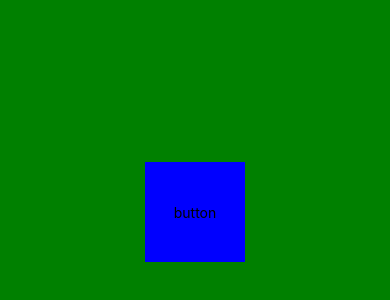
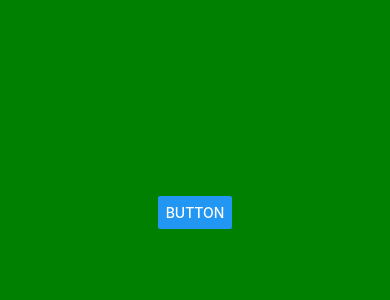
Before and after one commit to ajou-time-wise/react-native-tutorial, a React Native app in the folder ch2-component/: screen / in a window 390 px wide. Shown: the part 210-510 px from the top of the page. Built offline with nearby package versions, Linux system fonts and the light colour scheme.

Commit message:
chore : Button 예시 코드

```diff
--- a/ch2-component/App.js
+++ b/ch2-component/App.js
@@ -1,11 +1,12 @@
 import { StyleSheet, View } from "react-native";
 import EXText from "./components/EXText";
 import EXPressable from "./components/EXPressable";
+import EXButton from "./components/EXButton";
 
 export default function App() {
   return (
     <View style={styles.container}>
-      <EXPressable />
+      <EXButton />
     </View>
   );
 }
--- /dev/null
+++ b/ch2-component/components/EXButton.js
@@ -0,0 +1,11 @@
+import { Button } from "react-native";
+
+const buttonHandler = () => {
+  console.log("hello word!!!");
+};
+
+function EXButton(props) {
+  return <Button title="Button" onPress={buttonHandler} />;
+}
+
+export default EXButton;
```
